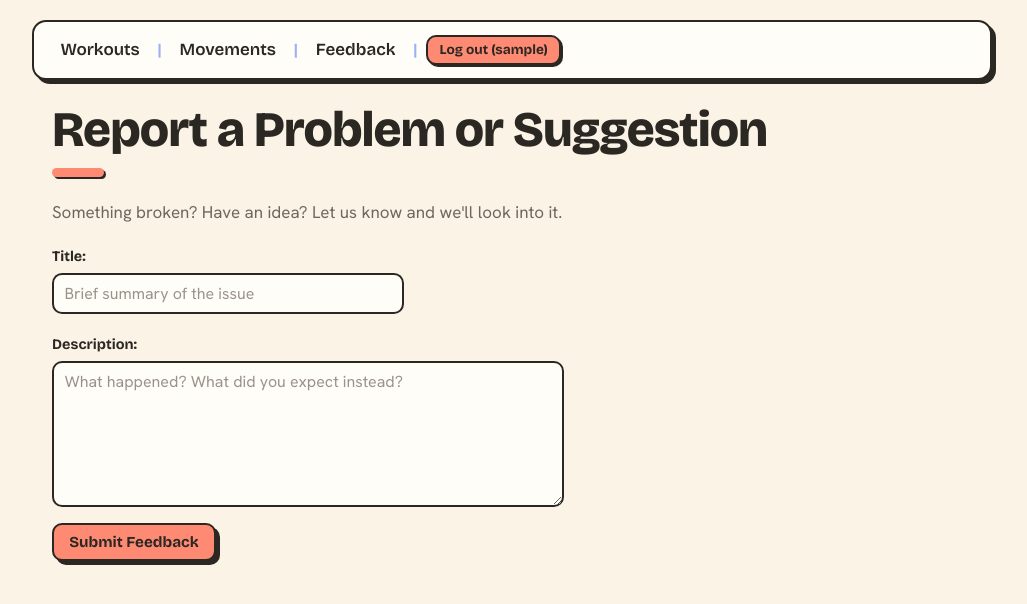
After one commit to maxwelljoslyn/unsphere, a Django app: page /feedback/ in a window 1280 px wide. The commit adds this page. Shown: the top 604 px of the page, without its empty margins (128-1155 px from the left). Run offline with Django 5.2, Linux system fonts and the light colour scheme; the visitor is signed in with stand-in values (Sample User, id 1); data that the repository does not hold is empty.

Commit message:
add Feedback feature

```diff
--- a/src/workouts/forms.py
+++ b/src/workouts/forms.py
@@ -17,6 +17,21 @@ def _safe_zone(name):
         return ZoneInfo(name or settings.TIME_ZONE)
     except (KeyError, ValueError):
         return ZoneInfo(settings.TIME_ZONE)
+
+
+class FeedbackForm(forms.Form):
+    title = forms.CharField(
+        max_length=200,
+        widget=forms.TextInput(attrs={"placeholder": "Brief summary of the issue"}),
+    )
+    description = forms.CharField(
+        widget=forms.Textarea(
+            attrs={
+                "rows": 6,
+                "placeholder": "What happened? What did you expect instead?",
+            }
+        ),
+    )
 
 
 class WorkoutForm(forms.ModelForm):
--- a/src/workouts/urls.py
+++ b/src/workouts/urls.py
@@ -41,4 +41,5 @@ urlpatterns = [
     path("movements/new/", views.movement_create, name="movement-create"),
     path("movements/<int:pk>/edit/", views.movement_edit, name="movement-edit"),
     path("movements/<int:pk>/delete/", views.movement_delete, name="movement-delete"),
+    path("feedback/", views.feedback, name="feedback"),
 ]
--- a/src/workouts/views.py
+++ b/src/workouts/views.py
@@ -1,3 +1,9 @@
+import json
+import logging
+from urllib.request import Request, urlopen
+
+from django.conf import settings
+from django.contrib import messages
 from django.contrib.auth.decorators import login_required
 from django.db.models import Q
 from django.http import HttpResponse
@@ -5,8 +11,16 @@ from django.shortcuts import get_object_or_404, redirect, render
 from django.utils import timezone
 from django.views.decorators.http import require_http_methods, require_POST
 
-from .forms import CardioExerciseForm, MovementForm, StrengthExerciseForm, WorkoutForm
+from .forms import (
+    CardioExerciseForm,
+    FeedbackForm,
+    MovementForm,
+    StrengthExerciseForm,
+    WorkoutForm,
+)
 from .models import CardioExercise, Movement, StrengthExercise, Workout
+
+logger = logging.getLogger(__name__)
 
 
 @login_required
@@ -266,3 +280,59 @@ def movement_delete(request, pk):
     return render(
         request, "workouts/movement_confirm_delete.html", {"movement": movement}
     )
+
+
+# --- Feedback ---
+
+
+@login_required
+def feedback(request):
+    if request.method == "POST":
+        form = FeedbackForm(request.POST)
+        if form.is_valid():
+            user = request.user
+            body = (
+                form.cleaned_data["description"]
+                + f"\n\n---\n*Submitted by {user.username} ({user.email})*"
+            )
+
+            repo = settings.GITHUB_FEEDBACK_REPO
+            token = settings.GITHUB_FEEDBACK_TOKEN
+            if not repo or not token:
+                logger.error("GITHUB_FEEDBACK_REPO or GITHUB_FEEDBACK_TOKEN not set")
+                messages.error(
+                    request,
+                    "Feedback system is not configured. Please contact the developer.",
+                )
+                return redirect("feedback")
+
+            payload = json.dumps(
+                {
+                    "title": form.cleaned_data["title"],
+                    "body": body,
+                    "labels": ["user-feedback"],
+                }
+            ).encode()
+            req = Request(
+                f"https://api.github.com/repos/{repo}/issues",
+                data=payload,
+                headers={
+                    "Authorization": f"Bearer {token}",
+                    "Accept": "application/vnd.github+json",
+                    "Content-Type": "application/json",
+                },
+                method="POST",
+            )
+            try:
+                urlopen(req)
+                messages.success(request, "Thanks! Your feedback has been submitted.")
+            except Exception:
+                logger.exception("Failed to create GitHub issue")
+                messages.error(
+                    request,
+                    "Something went wrong submitting your feedback. Please try again.",
+                )
+            return redirect("feedback")
+    else:
+        form = FeedbackForm()
+    return render(request, "workouts/feedback.html", {"form": form})
--- a/templates/base.html
+++ b/templates/base.html
@@ -117,6 +117,7 @@
 <nav>
   <a href="{% url 'workout-list' %}">Workouts</a> |
   <a href="{% url 'movement-list' %}">Movements</a><span id="nav-achievements-link">{% if has_achievements %}{% include "achievements/_nav_achievements_link.html" %}{% endif %}</span><span id="nav-gems">{% if gem_balance %}{% include "gems/_nav_gems.html" %}{% endif %}</span> |
+  <a href="{% url 'feedback' %}">Feedback</a> |
   <form method="post" action="{% url 'logout' %}" style="display:inline">
     {% csrf_token %}
     <button type="submit">Log out ({{ user.username }})</button>
--- /dev/null
+++ b/templates/workouts/feedback.html
@@ -0,0 +1,13 @@
+{% extends "base.html" %}
+{% block title %}Feedback — Unsphere{% endblock %}
+{% block content %}
+<h1>Report a Problem or Suggestion</h1>
+<p style="color: var(--ink-soft); margin-bottom: 1rem;">
+  Something broken? Have an idea? Let us know and we'll look into it.
+</p>
+<form method="post">
+  {% csrf_token %}
+  {{ form.as_p }}
+  <button type="submit">Submit Feedback</button>
+</form>
+{% endblock %}
```
Also changed, not shown: src/unsphere/settings.py (+8 -0 lines), 1 other file.
